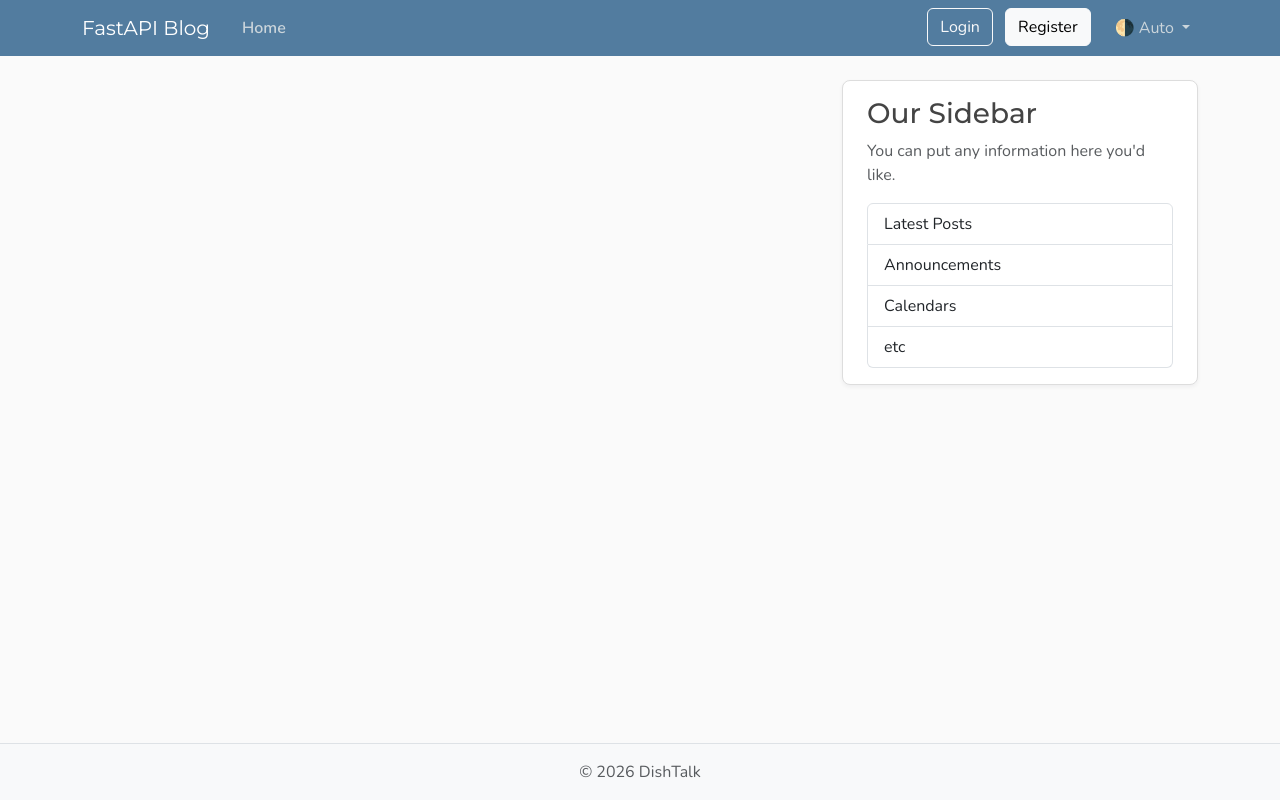
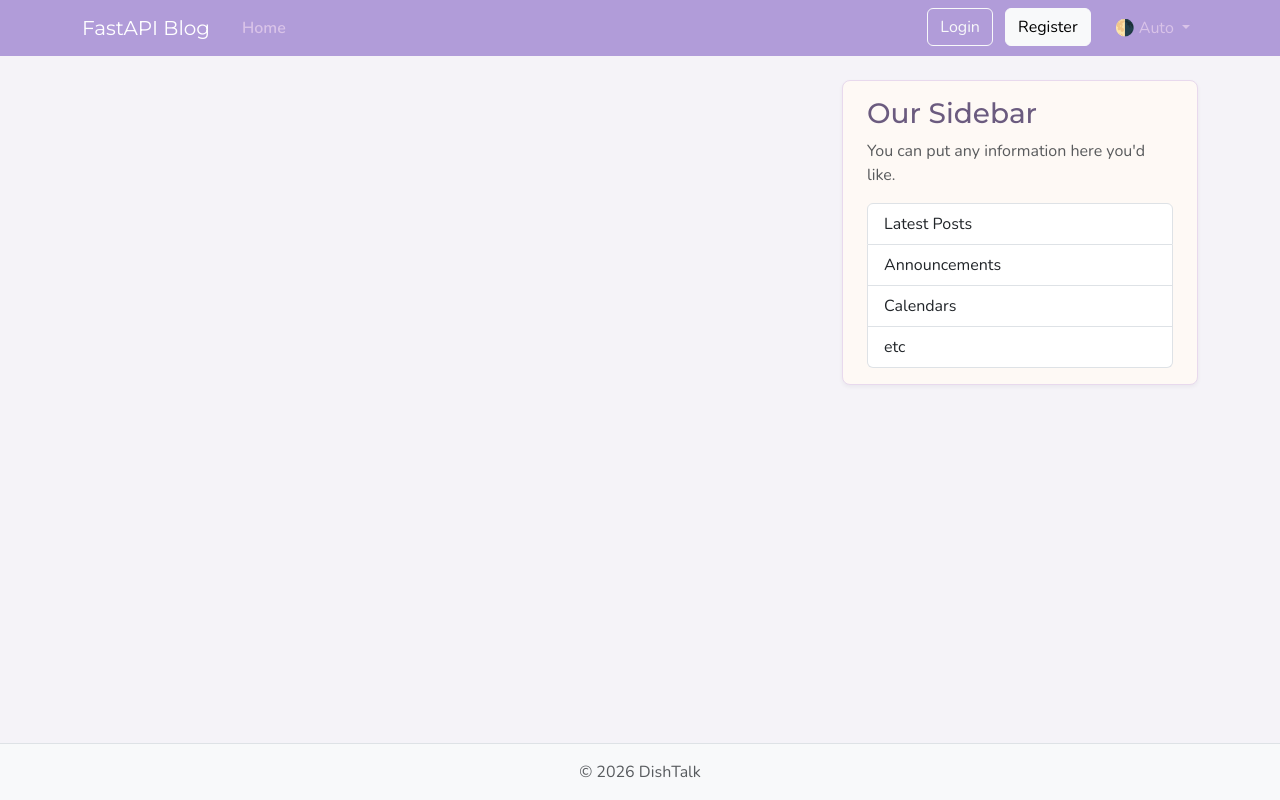
Before and after one commit to MushahidSharif/BlogBlaze, a FastAPI app: page / in a window 1280 px wide. Run offline with FastAPI, Linux system fonts and the light colour scheme; data that the repository does not hold is empty; parts of the project's set-up code (start-up, migrations or seed data) failed here and were passed over.

Commit message:
Fixed some theme related issues.

```diff
--- a/static/css/main.css
+++ b/static/css/main.css
@@ -5,7 +5,8 @@
   --font-body: "Nunito", system-ui, -apple-system, BlinkMacSystemFont,
     sans-serif;
 
-  /* Colors */
+  /* Colors  Default theme for light mode*/
+  /*
   --color-bg-body: #fafafa;
   --color-bg-content: #ffffff;
   --color-text-primary: #333333;
@@ -16,6 +17,19 @@
   --color-link-hover: #428bca;
   --color-border: #dddddd;
   --color-border-light: #e3e3e3;
+  */
+
+  /* Colors - Pastel Theme for Light Mode */
+  --color-bg-body: #f5f3f8;
+  --color-bg-content: #fef9f5;
+  --color-text-primary: #5a5a5a;
+  --color-text-heading: #6b5b7f;
+  --color-steel: #b19cd9;
+  --color-nav-link: #d9c3e8;
+  --color-nav-link-hover: #ffffff;
+  --color-link-hover: #9b7eb8;
+  --color-border: #e8d9ed;
+  --color-border-light: #f0e8f3;
 
   /* Spacing */
   --spacing-xl: 5rem;
@@ -281,11 +295,11 @@ a.article-title:focus {
 
 /* Custom Modal Colors */
 .modal-header.bg-success {
-  background-color: #4a7c5d !important;
+  background-color: #c9d9b3 !important;
 }
 
 .modal-header.bg-danger {
-  background-color: #a85b5b !important;
+  background-color: #d8a3a3 !important;
 }
 
 /* Ensure modal header text stays white in both themes */
--- a/templates/layout.html
+++ b/templates/layout.html
@@ -1,6 +1,22 @@
 <!DOCTYPE html>
 <html lang="en">
     <head>
+        <script>
+            //set theme on page loading.
+            const setThemeInitial = (theme) => {
+                if (theme === 'auto') {
+                document.documentElement.setAttribute('data-bs-theme',
+                    window.matchMedia('(prefers-color-scheme: dark)').matches ? 'dark' : 'light');
+                } else {
+                document.documentElement.setAttribute('data-bs-theme', theme);
+                }
+                localStorage.setItem('theme', theme);
+            };
+
+            // Initialize
+            setThemeInitial(localStorage.getItem('theme') || 'auto');
+        </script>
+
         <meta charset="utf-8">
         <meta name="viewport" content="width=device-width, initial-scale=1">
         <!-- Site Info -->
@@ -37,7 +53,7 @@
               type="text/css"
               href="{{ url_for("static", path='css/main.css') }}">
         <!-- Set a theme color that matches your website's primary color -->
-        <meta name="theme-color" content="#527c9f">
+        <meta name="theme-color" content="#b19cd9">
         <!-- Favicon for all browsers -->
         <link rel="icon"
               href="{{ url_for('static', path='icons/favicon.ico') }}"
--- a/templates/message.html
+++ b/templates/message.html
@@ -2,7 +2,7 @@
 {% block content %}
 
 
-    <article class="content-section {{ 'border-danger' if message_type is not defined or message_type == '' else 'border-success' }} py-3 px-4 mb-4">
+    <article class="content-section {{ 'border-danger' if message_type is not defined or message_type == '' or message_type == 'error' else 'border-success' }} py-3 px-4 mb-4">
         <h1>
             {%if message_type == 'success' %}
               <a class="article-title" href="#">Success</a>
--- a/utils/email_manager.py
+++ b/utils/email_manager.py
@@ -27,7 +27,6 @@ class EmailManager():
             html_body = html_body.replace(place_holder_name, replacement_value)
 
         print(html_body)
-        print(replacement_value)
         return
         # TODO Remove it
 
```
